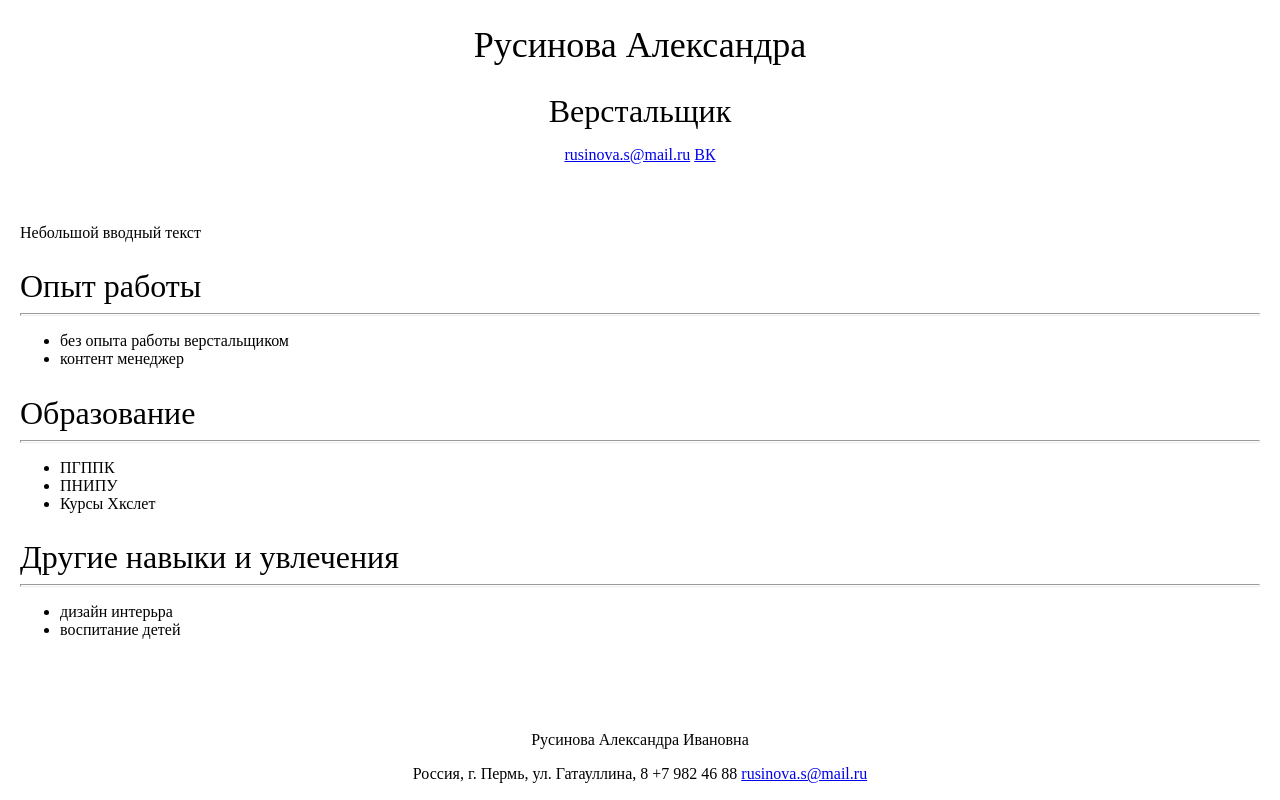
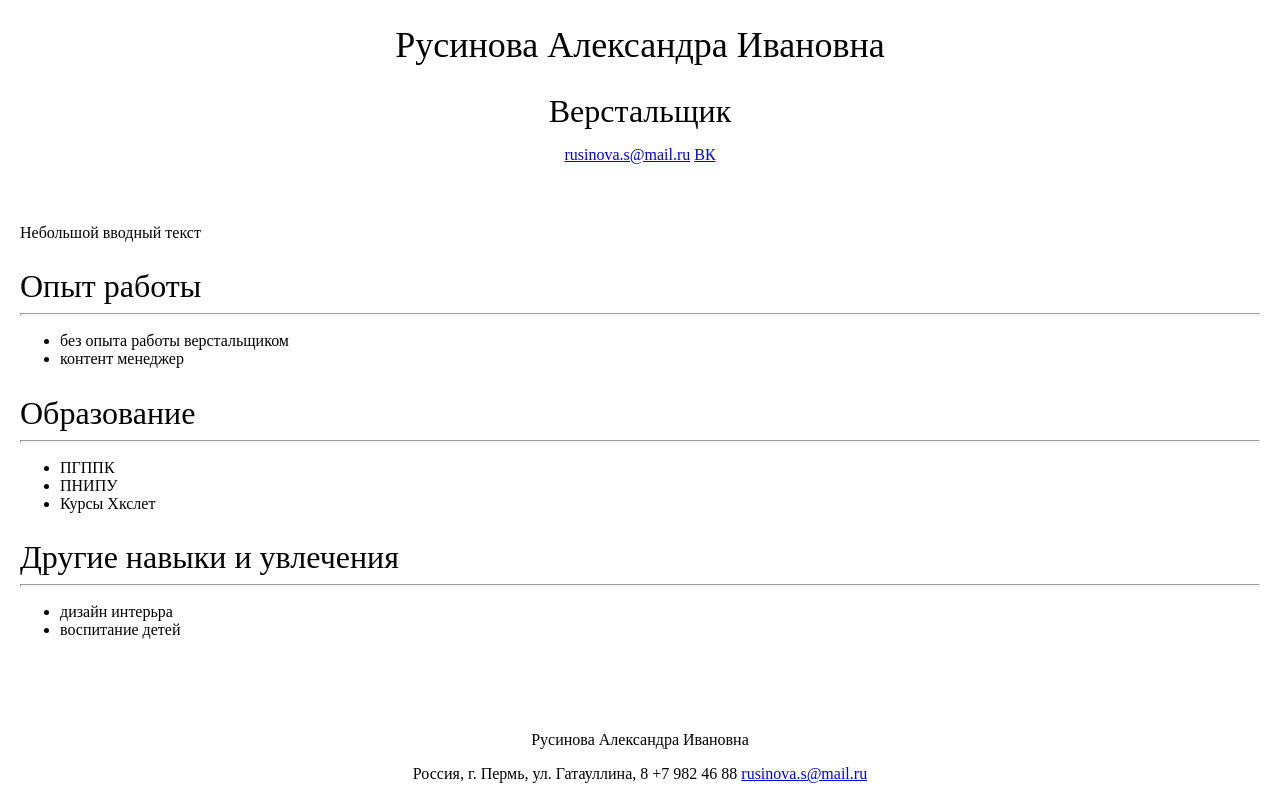
Before and after one commit to Aleksa-Rus/Aleksa-Rus.github.io, a plain HTML site: page index.html in a window 1280 px wide. Drawn offline with Linux system fonts and the light colour scheme.

Commit message:
добавили отчетство

```diff
--- a/index.html
+++ b/index.html
@@ -8,7 +8,7 @@
 
   <body>
   	<div id="header">
-  		<h1>Русинова Александра</h1>
+  		<h1>Русинова Александра Ивановна</h1>
 		  <h2>Верстальщик</h2>
   		<p><a href="mailto:rusinova.s@mail.ru">rusinova.s@mail.ru</a> <a href="https://vk.com/id22488347">ВК</a></p>
 
```
